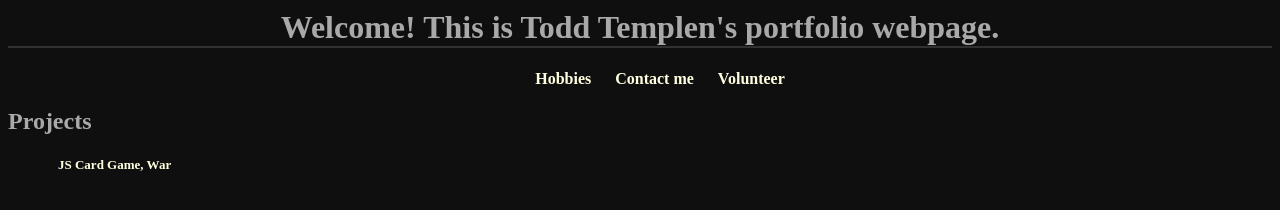
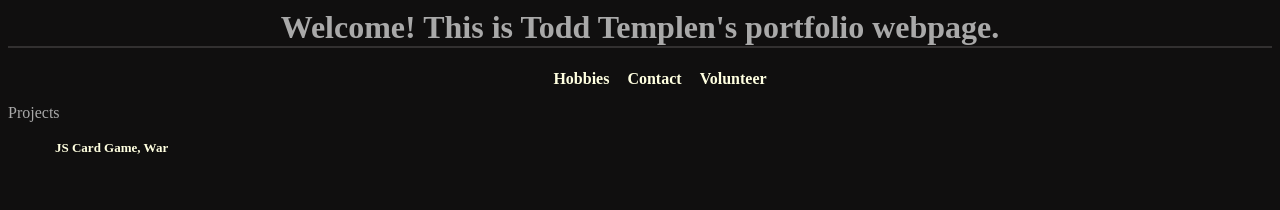
Before and after one commit to ttemplen/ttemplen.github.io, a plain HTML site: page index.html in a window 1280 px wide. Shown: the part 164-374 px from the top of the page. Drawn offline with Linux system fonts and the light colour scheme.

```diff
--- a/css/style.css
+++ b/css/style.css
@@ -48,7 +48,7 @@ h1{
 li{
     font-size:medium;
     font-weight: bold;
-    margin: 10px;
+    margin: 7px;
     display: inline;
     text-align: center;
 }
--- a/index.html
+++ b/index.html
@@ -26,7 +26,7 @@
 <nav>
     <ul>
         <li> <a href="path" id = "hobbies"  > Hobbies</a> </li>
-        <li> <a href="path" id = "contact"  > Contact me</a> </li>
+        <li> <a href="path" id = "contact"  > Contact</a> </li>
         <li> <a href="path" id = "volunteer"  > Volunteer</a> </li>
 
 
@@ -35,7 +35,7 @@
 
 </nav>
 <main>
-    <h2>Projects</h2>
+    <p>Projects</p>
     <ul>
         <li> <a href="project/game-of-war/index.html" id = "GOW"  > JS Card Game, War</a> </li>
     </ul>
```
